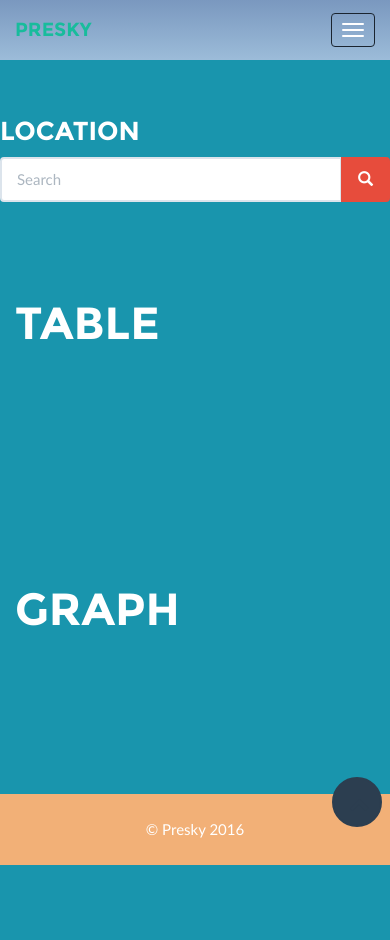
After one commit to blastoise-brigade/health, a PHP site: page /adminpanel.html in a window 390 px wide. The commit adds this page. Run offline with PHP 8.4, Linux system fonts and the light colour scheme.

Commit message:
Admin Panel
Some typos fixed, Admin Panel added

```diff
--- /dev/null
+++ b/adminpanel.html
@@ -0,0 +1,160 @@
+<!DOCTYPE html>
+<html lang="en">
+
+<head>
+
+    <meta charset="utf-8">
+    <meta http-equiv="X-UA-Compatible" content="IE=edge">
+    <meta name="viewport" content="width=device-width, initial-scale=1">
+    <meta name="description" content="">
+    <meta name="author" content="">
+
+    <title>Presky Admin Panel</title>
+
+    <!-- Bootstrap Core CSS - Uses Bootswatch Flatly Theme: http://bootswatch.com/flatly/ -->
+    <link href="assets/css/bootstrap.min.css" rel="stylesheet">
+
+    <!-- Custom CSS -->
+    <link href="assets/css/freelancer.css" rel="stylesheet">
+
+    <!-- Custom Fonts -->
+    <link href="assets/font-awesome/css/font-awesome.min.css" rel="stylesheet" type="text/css">
+    <link href="assets/css/customFonts.css" rel="stylesheet" type="text/css">
+
+    <!-- HTML5 Shim and Respond.js IE8 support of HTML5 elements and media queries -->
+    <!-- WARNING: Respond.js doesn't work if you view the page via file:// -->
+    <!--[if lt IE 9]>
+        <script src="https://oss.maxcdn.com/libs/html5shiv/3.7.0/html5shiv.js"></script>
+        <script src="https://oss.maxcdn.com/libs/respond.js/1.4.2/respond.min.js"></script>
+    <![endif]-->
+    <style>
+    header {
+      background-image: url("./assets/user-cover.png");
+    }
+    span.glyphcustom {
+      font-size: 126px;
+      color: #666;
+      padding: 5%;
+    }
+    </style>
+
+</head>
+
+<body id="page-top" class="index">
+
+    <!-- Navigation -->
+    <nav class="navbar navbar-default navbar-fixed-top">
+        <div class="container">
+            <!-- Brand and toggle get grouped for better mobile display -->
+            <div class="navbar-header page-scroll">
+                <button type="button" class="navbar-toggle" data-toggle="collapse" data-target="#bs-example-navbar-collapse-1">
+                    <span class="sr-only">Toggle navigation</span>
+                    <span class="icon-bar"></span>
+                    <span class="icon-bar"></span>
+                    <span class="icon-bar"></span>
+                </button>
+                <a class="navbar-brand"; font-size="100px"; href="#page-top">Presky</a>
+            </div>
+
+            <!-- Collect the nav links, forms, and other content for toggling -->
+            <div class="collapse navbar-collapse" id="bs-example-navbar-collapse-1">
+                <ul class="nav navbar-nav navbar-right">
+                    <li class="hidden">
+                        <a href="#page-top"></a>
+                    </li>
+                    <li class="page-scroll">
+                        <a href="#Search">Search</a>
+                    </li>
+                    <li class="page-scroll">
+                        <a href="#Table">Table</a>
+                    </li>
+                    <li class="page-scroll">
+                        <a href="#Graph">Graph</a>
+                    </li>
+                    <li class="page-scroll">
+                        <a href="./">Log Out</a>
+                    </li>
+                </ul>
+            </div>
+            <!-- /.navbar-collapse -->
+        </div>
+        <!-- /.container-fluid -->
+    </nav>
+
+    <!-- Search Section -->
+    <section class="success" id="Search">
+      <div class="container">
+        <div class="row">
+          <br>
+          <h3>Location</h3>
+            <div id="custom-search-input">
+              <div class="input-group col-md-12">
+                <input type="text" class="  search-query form-control" placeholder="Search" />
+                <span class="input-group-btn">
+                  <button class="btn btn-danger" type="button">
+                    <span class=" glyphicon glyphicon-search"></span>
+                  </button>
+                </span>
+              </div>
+            </div>
+            <br>
+          </div>
+        </div>
+
+    <!-- Table Section -->
+    <section class="success" id="Table">
+        <div class="container">
+          <h2>Table</h2>
+          <br><br><br><br>
+        </div>
+    </section>
+
+    <!-- Graph Section -->
+    <section class="success" id="Graph">
+        <div class="container">
+          <h2>Graph</h2>
+          <br><br><br><br>
+        </div>
+    </section>
+
+    <!-- Footer -->
+    <footer class="text-center" id="footer">
+        <div class="footer-below">
+            <div class="container">
+                <div class="row">
+                    <div class="col-lg-12">
+                        &copy; Presky 2016
+                    </div>
+                </div>
+            </div>
+        </div>
+    </footer>
+
+    <!-- Scroll to Top Button (Only visible on small and extra-small screen sizes) -->
+    <div class="scroll-top page-scroll visible-xs visible-sm">
+        <a class="btn btn-primary" href="#page-top">
+            <i class="fa fa-chevron-up"></i>
+        </a>
+    </div>
+
+    <!-- jQuery -->
+    <script src="assets/js/jquery.js"></script>
+
+    <!-- Bootstrap Core JavaScript -->
+    <script src="assets/js/bootstrap.min.js"></script>
+
+    <!-- Plugin JavaScript -->
+    <script src="assets/js/jquery.easing.min.js"></script>
+    <script src="assets/js/classie.js"></script>
+    <script src="assets/js/cbpAnimatedHeader.js"></script>
+
+    <!-- Contact Form JavaScript -->
+    <script src="assets/js/jqBootstrapValidation.js"></script>
+    <script src="assets/js/contact_me.js"></script>
+
+    <!-- Custom Theme JavaScript -->
+    <script src="assets/js/freelancer.js"></script>
+
+</body>
+
+</html>
--- a/assets/css/freelancer.css
+++ b/assets/css/freelancer.css
@@ -176,7 +176,7 @@ header .intro-text .skills {
     }
 
     .navbar-fixed-top .navbar-brand {
-        font-size: 2em;
+        font-size: 3em;
         -webkit-transition: all .3s;
         -moz-transition: all .3s;
         transition: all .3s;
--- a/homepage.html
+++ b/homepage.html
@@ -113,7 +113,7 @@
             <center>
               <span class="glyphcustom"><i class="fa fa-arrow-circle-right" aria-hidden="true"></i></span>
               <p style="margin-top: 5%;">Log In</p><br>
-              <p>HNo longer will you have to remember long passwords! Log in through our effortless and secure SSO link and say goodbye to passwords.</p>
+              <p>No longer will you have to remember long passwords! Log in through our effortless and secure SSO link and say goodbye to passwords.</p>
             </center>
           </div>
           <div class="col-sm-4">
```
Also changed, not shown: index.php (+6 -1 lines).
